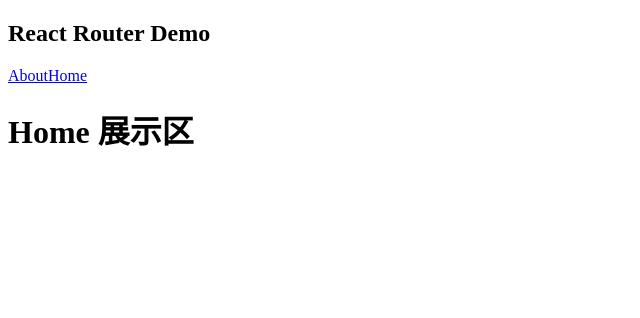
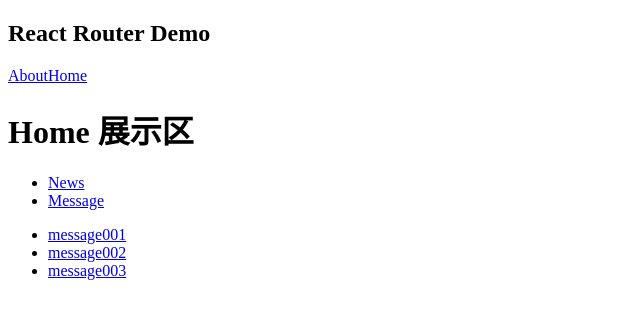
Before and after one commit to scypurple/testrouter-app, a React (Create React App) app: page /home/message in a window 1280 px wide. Shown: the top 318 px of the page, without its empty margins (0-640 px from the left). Built offline with nearby package versions, Linux system fonts and the light colour scheme; the HTML template or start-up script is replaced by a standard one.

Commit message:
嵌套路由

```diff
--- a/src/App.jsx
+++ b/src/App.jsx
@@ -1,8 +1,8 @@
 import React, { Component } from 'react'
-import { BrowserRouter } from 'react-router-dom'
-import {Link, Route} from 'react-router-dom'
-import About from './components/About'
-import Home from './components/Home'
+import { Route, Switch } from 'react-router-dom'
+import MyNavLink from './components/MyNavLink'
+import About from './pages/About'
+import Home from './pages/Home'
 
 export default class App extends Component {
     render() {
@@ -22,16 +22,18 @@
                     <a className="list-group-item" href="./home.html">Home</a> */}
 
                             {/* react中使用Link标签实现【组件】的【切换】------编写路由导航 */}
-                    <Link className='list-group-item' to='/about'>About</Link>
-                    <Link className='list-group-item' to='/home'>Home</Link>
+                            <MyNavLink to='/about'>About</MyNavLink>
+                            <MyNavLink to='/home'>Home</MyNavLink>
                         </div>
                     </div>
                     <div className="col-xs-6">
                         <div className="panel">
                             <div className="panel-body">
                                 {/* 展示区要根据路径去决定展示哪个组件----注册路由 */}
+                                <Switch>
                                     <Route path='/about' component={About} />
                                     <Route path='/home' component={Home} />
+                                </Switch>
                             </div>
                         </div>
                     </div>
--- /dev/null
+++ b/src/components/MyNavLink/index.jsx
@@ -0,0 +1,10 @@
+import React, { Component } from 'react'
+import { NavLink } from 'react-router-dom'
+
+export default class MyNavLink extends Component {
+  render() {
+    return (
+        <NavLink className='list-group-item' {...this.props}/>
+    )
+  }
+}
--- /dev/null
+++ b/src/pages/Home/Message/index.jsx
@@ -0,0 +1,21 @@
+import React, { Component } from 'react'
+
+export default class Message extends Component {
+  render() {
+    return (
+        <div>
+        <ul>
+            <li>
+                <a href="/message1">message001</a>&nbsp;&nbsp;
+            </li>
+            <li>
+                <a href="/message2">message002</a>&nbsp;&nbsp;
+            </li>
+            <li>
+                <a href="/message/3">message003</a>&nbsp;&nbsp;
+            </li>
+        </ul>
+    </div>
+    )
+  }
+}
--- a/src/components/Home/index.jsx
+++ b/src/pages/Home/News/index.jsx
@@ -1,9 +1,9 @@
 import React, { Component } from 'react'
 
-export default class Home extends Component {
+export default class News extends Component {
   render() {
     return (
-    <h1>Home 展示区</h1>
+      <div>News</div>
     )
   }
 }
--- /dev/null
+++ b/src/pages/Home/index.jsx
@@ -0,0 +1,38 @@
+import React, { Component } from 'react'
+import { Route, Switch } from 'react-router-dom'
+import MyNavLink from '../../components/MyNavLink'
+import News from './News'
+import Message from './Message'
+
+export default class Home extends Component {
+  render() {
+    return (
+      <div>
+        <h1>Home 展示区</h1>
+        <ul className="nav nav-tabs">
+						<li>
+							<MyNavLink to="/home/news">News</MyNavLink>
+						</li>
+						<li>
+							<MyNavLink to="/home/message">Message</MyNavLink>
+						</li>
+					</ul>
+          {/* <Switch>
+            <Route path='home/news' component={News} />
+            <Route path='home/message' component={Message} />
+          </Switch> */}
+          <div className="col-xs-6">
+                        <div className="panel">
+                            <div className="panel-body">
+                                {/* 展示区要根据路径去决定展示哪个组件----注册路由 */}
+                                <Switch>
+                                    <Route path='/home/news' component={News} />
+                                    <Route path='/home/message' component={Message} />
+                                </Switch>
+                            </div>
+                        </div>
+                    </div>
+      </div>
+    )
+  }
+}
```
Also changed, not shown: src/pages/About/index.jsx (renamed from src/components/About/index.jsx). Lines whose indentation alone changed are shown as unchanged.
